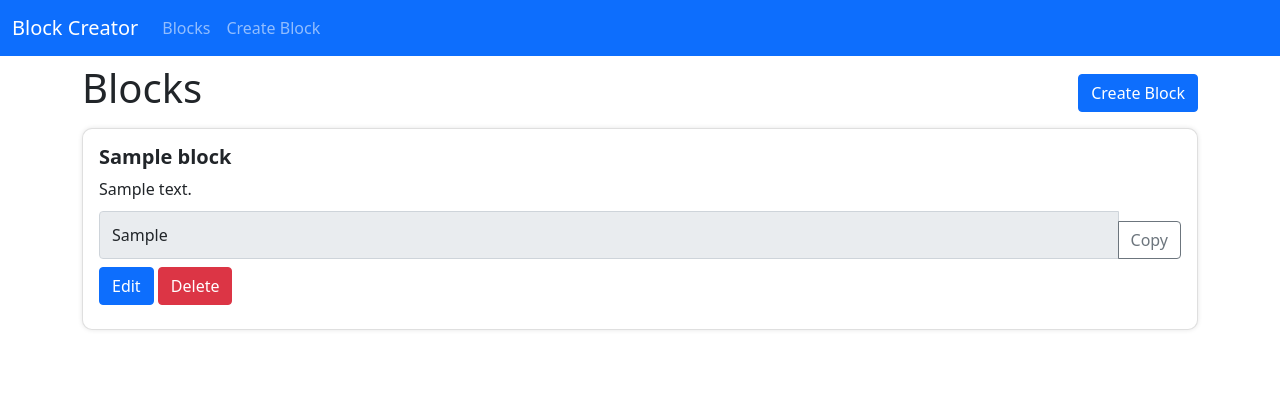
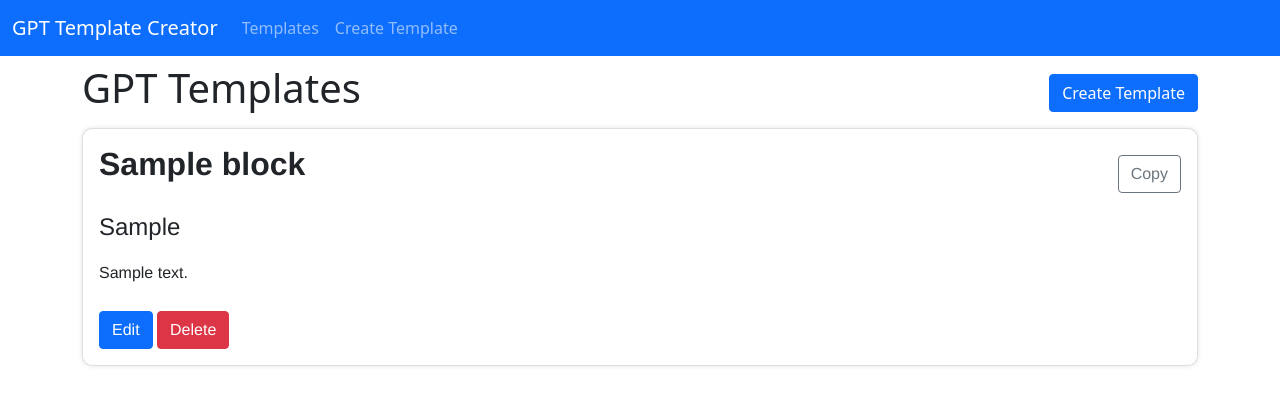
Before and after one commit to cycleapple/GPT_Template_Manager, a Flask app: page / in a window 1280 px wide. Shown: the top 405 px of the page. Run offline with Flask 2, Linux system fonts and the light colour scheme; tables that the repository leaves empty hold one stand-in row (values such as "Sample post"); some libraries are stand-ins or nearby versions.

Commit message:
update data

```diff
--- a/app.py
+++ b/app.py
@@ -1,6 +1,9 @@
 import os
 from flask import Flask, render_template, request, redirect, url_for
 from flask_sqlalchemy import SQLAlchemy
+from markdown import markdown
+import re
+from markupsafe import Markup
 
 app = Flask(__name__, instance_relative_config=True)
 app.config.from_pyfile('config.py')
@@ -9,15 +12,31 @@ db = SQLAlchemy(app)
 class Block(db.Model):
     id = db.Column(db.Integer, primary_key=True)
     title = db.Column(db.String(100), nullable=False)
-    prompt = db.Column(db.String(200), nullable=False)
+    prompt = db.Column(db.String(2000), nullable=False)
     prompt_description = db.Column(db.String(200), nullable=False)
+    category = db.Column(db.String(50), nullable=False)
 
     def __repr__(self):
         return '<Block %r>' % self.title
 
+
 # create the tables in the database
 with app.app_context():
     db.create_all()
+
+# add markdown filter to the environment
+app.jinja_env.filters['markdown'] = markdown
+
+@app.template_filter()
+def highlight_brackets(text):
+    # define the regular expression pattern to match text within square brackets
+    pattern = r'\[([^\]]+)\]'
+    # compile the pattern into a regular expression object
+    regex = re.compile(pattern)
+    # replace each matched pattern with the same text without brackets, highlighted with a blue background
+    highlighted_text = regex.sub(r'<span style="background-color: #a0c4ff; color: black; border-radius: 4px; padding: 2px 4px;">\1</span>', text)
+    return Markup(highlighted_text)
+
 
 @app.route('/')
 def index():
--- a/static/css/style.css
+++ b/static/css/style.css
@@ -31,3 +31,20 @@
   textarea {
     resize: none;
   }
+
+  .highlight {
+    background-color: #f6f8fa;
+    border-radius: 4px;
+    padding: 16px;
+  }
+
+  pre.highlight {
+    margin: 0;
+    padding: 0;
+}
+
+  .highlight pre code {
+    font-family: "SF Mono", "Segoe UI Mono", "Roboto Mono", Menlo, Courier, monospace;
+    font-size: 14px;
+    line-height: 1.45;
+  }
--- a/templates/base.html
+++ b/templates/base.html
@@ -3,24 +3,24 @@
 <head>
   <meta charset="UTF-8">
   <meta name="viewport" content="width=device-width, initial-scale=1.0">
-  <title>{% block title %}Block Creator{% endblock %}</title>
+  <title>{% block title %}GPT Template Creator{% endblock %}</title>
   <link rel="stylesheet" href="{{ url_for('static', filename='css/bootstrap.min.css') }}">
   <link rel="stylesheet" href="{{ url_for('static', filename='css/style.css') }}">
 </head>
 <body>
   <nav class="navbar navbar-expand-lg navbar-dark bg-primary">
     <div class="container-fluid">
-      <a class="navbar-brand" href="{{ url_for('index') }}">Block Creator</a>
+      <a class="navbar-brand" href="{{ url_for('index') }}">GPT Template Creator</a>
       <button class="navbar-toggler" type="button" data-bs-toggle="collapse" data-bs-target="#navbarNav" aria-controls="navbarNav" aria-expanded="false" aria-label="Toggle navigation">
         <span class="navbar-toggler-icon"></span>
       </button>
       <div class="collapse navbar-collapse" id="navbarNav">
         <ul class="navbar-nav">
           <li class="nav-item">
-            <a class="nav-link" href="{{ url_for('index') }}">Blocks</a>
+            <a class="nav-link" href="{{ url_for('index') }}">Templates</a>
           </li>
           <li class="nav-item">
-            <a class="nav-link" href="{{ url_for('create') }}">Create Block</a>
+            <a class="nav-link" href="{{ url_for('create') }}">Create Template</a>
           </li>
         </ul>
       </div>
--- a/templates/create.html
+++ b/templates/create.html
@@ -15,6 +15,10 @@
       <input type="text" class="form-control" id="title" name="title" required>
     </div>
     <div class="mb-3">
+      <label for="category" class="form-label">Category</label>
+      <input type="text" class="form-control" id="category" name="category" required>
+    </div>
+    <div class="mb-3">
       <label for="prompt" class="form-label">Prompt</label>
       <textarea class="form-control" id="prompt" name="prompt" rows="3" required></textarea>
     </div>
--- a/templates/edit.html
+++ b/templates/edit.html
@@ -15,6 +15,10 @@
       <input type="text" class="form-control" id="title" name="title" value="{{ block.title }}" required>
     </div>
     <div class="mb-3">
+      <label for="category" class="form-label">Category</label>
+      <input type="text" class="form-control" id="category" name="category" value="{{ block.category }}" required>
+    </div>
+    <div class="mb-3">
       <label for="prompt" class="form-label">Prompt</label>
       <textarea class="form-control" id="prompt" name="prompt" rows="3" required>{{ block.prompt }}</textarea>
     </div>
--- a/templates/index.html
+++ b/templates/index.html
@@ -3,25 +3,41 @@
 {% block content %}
   <div class="row my-2">
     <div class="col">
-      <h1>Blocks</h1>
+      <h1>GPT Templates</h1>
     </div>
     <div class="col text-end">
-      <a href="{{ url_for('create') }}" class="btn btn-primary">Create Block</a>
+      <a href="{{ url_for('create') }}" class="btn btn-primary">Create Template</a>
     </div>
   </div>
   {% for block in blocks %}
     <div class="card my-2">
-      <div class="card-body">
-        <h5 class="card-title">{{ block.title }}</h5>
-        <p class="card-text">{{ block.prompt_description }}</p>
-        <div class="input-group">
-          <input type="text" class="form-control" id="prompt{{ block.id }}" value="{{ block.prompt }}" readonly>
-          <button class="btn btn-outline-secondary" type="button" onclick="copyPrompt('prompt{{ block.id }}')">Copy</button>
+      <div class="card-body" style="font-family: 'Helvetica Neue', Helvetica, Arial, sans-serif; font-size: 16px; line-height: 1.5em;">
+        <div class="row mb-3">
+          <div class="col-10">
+            <h2 class="card-title">{{ block.title }}</h2>
+          </div>
+          <div class="col-2 text-end">
+            <button class="btn btn-outline-secondary" type="button" onclick="copyPrompt('{{ block.prompt }}')">Copy</button>
+          </div>
         </div>
-        <a href="{{ url_for('edit', id=block.id) }}" class="btn btn-primary my-2">Edit</a>
-        <form action="{{ url_for('delete', id=block.id) }}" method="post" class="d-inline">
-          <button type="submit" class="btn btn-danger my-2">Delete</button>
-        </form>
+        <div class="row mb-3">
+          <div class="col-12">
+            <p class="card-text h4" style="line-height: 1.5em;">{{ block.prompt|highlight_brackets }}</p>
+          </div>
+        </div>
+        <div class="row mb-3">
+          <div class="col-12">
+            <p class="card-text" style="line-height: 1.5em;">{{ block.prompt_description }}</p>
+          </div>
+        </div>
+        <div class="row">
+          <div class="col-6">
+            <a href="{{ url_for('edit', id=block.id) }}" class="btn btn-primary">Edit</a>
+            <form action="{{ url_for('delete', id=block.id) }}" method="post" class="d-inline">
+              <button type="submit" class="btn btn-danger">Delete</button>
+            </form>
+          </div>
+        </div>
       </div>
     </div>
   {% endfor %}
@@ -29,11 +45,17 @@
 
 {% block scripts %}
   <script>
-    function copyPrompt(promptId) {
-      var promptElement = document.getElementById(promptId);
-      promptElement.select();
-      promptElement.setSelectionRange(0, 99999);
-      document.execCommand("copy");
+    function copyPrompt(prompt) {
+      var textarea = document.createElement('textarea');
+      textarea.value = prompt;
+      textarea.setAttribute('readonly', '');
+      textarea.style.position = 'absolute';
+      textarea.style.left = '-9999px';
+      document.body.appendChild(textarea);
+      textarea.select();
+      document.execCommand('copy');
+      document.body.removeChild(textarea);
+      alert('Prompt copied to clipboard!');
     }
   </script>
 {% endblock %}
```
Also changed, not shown: instance/blocks.db, 1 other file.
